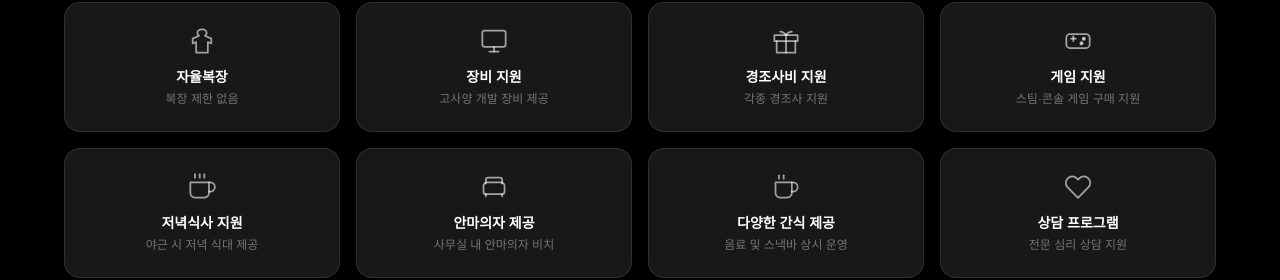
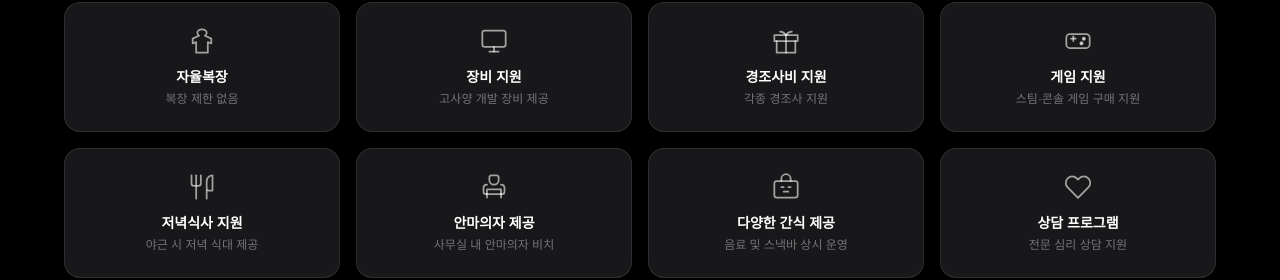
Before and after one commit to arotech-inc/corporate, a Next.js app: page / in a window 1280 px wide. Shown: the part 4433-4713 px from the top of the page. Built offline with nearby package versions, Linux system fonts and the light colour scheme.

Commit message:
Remove the hover effect

```diff
--- a/app/globals.css
+++ b/app/globals.css
@@ -46,15 +46,3 @@ body {
 ::-webkit-scrollbar-thumb:hover {
   background: #555;
 }
-
-@keyframes wiggle {
-  0%, 100% { transform: rotate(0deg); }
-  20% { transform: rotate(-12deg); }
-  40% { transform: rotate(10deg); }
-  60% { transform: rotate(-8deg); }
-  80% { transform: rotate(6deg); }
-}
-
-.group:hover .group-hover\:animate-wiggle {
-  animation: wiggle 0.5s ease-in-out;
-}
--- a/app/page.tsx
+++ b/app/page.tsx
@@ -355,20 +355,20 @@ export default function Home() {
                   <svg width="28" height="28" viewBox="0 0 24 24" fill="none" stroke="currentColor" strokeWidth="1.5" strokeLinecap="round" strokeLinejoin="round"><rect x="2" y="6" width="20" height="12" rx="3"/><circle cx="17" cy="10" r="1" fill="currentColor"/><circle cx="15" cy="14" r="1" fill="currentColor"/><line x1="6" y1="10" x2="10" y2="10"/><line x1="8" y1="8" x2="8" y2="12"/></svg>
                 )},
                 { label: "저녁식사 지원", desc: "야근 시 저녁 식대 제공", icon: (
-                  <svg width="28" height="28" viewBox="0 0 24 24" fill="none" stroke="currentColor" strokeWidth="1.5" strokeLinecap="round" strokeLinejoin="round"><path d="M18 8h1a4 4 0 010 8h-1"/><path d="M2 8h16v9a4 4 0 01-4 4H6a4 4 0 01-4-4V8z"/><line x1="6" y1="1" x2="6" y2="4"/><line x1="10" y1="1" x2="10" y2="4"/><line x1="14" y1="1" x2="14" y2="4"/></svg>
+                  <svg width="28" height="28" viewBox="0 0 24 24" fill="none" stroke="currentColor" strokeWidth="1.5" strokeLinecap="round" strokeLinejoin="round"><path d="M3 2v7c0 1.1.9 2 2 2h4a2 2 0 002-2V2"/><path d="M7 2v20"/><path d="M21 15V2a5 5 0 00-5 5v6c0 1.1.9 2 2 2h3"/><path d="M16 15v7"/></svg>
                 )},
                 { label: "안마의자 제공", desc: "사무실 내 안마의자 비치", icon: (
-                  <svg width="28" height="28" viewBox="0 0 24 24" fill="none" stroke="currentColor" strokeWidth="1.5" strokeLinecap="round" strokeLinejoin="round"><path d="M19 9V6a2 2 0 00-2-2H7a2 2 0 00-2 2v3"/><path d="M3 11v5a2 2 0 002 2h14a2 2 0 002-2v-5a3 3 0 00-3-3H6a3 3 0 00-3 3z"/><path d="M5 18v2"/><path d="M19 18v2"/></svg>
+                  <svg width="28" height="28" viewBox="0 0 24 24" fill="none" stroke="currentColor" strokeWidth="1.5" strokeLinecap="round" strokeLinejoin="round"><path d="M8 4c0-1.1.9-2 2-2h4a2 2 0 012 2v2a4 4 0 01-4 4 4 4 0 01-4-4V4z"/><path d="M6 10c-2 0-3 1.5-3 3v3a2 2 0 002 2h1"/><path d="M18 10c2 0 3 1.5 3 3v3a2 2 0 01-2 2h-1"/><path d="M6 18v3"/><path d="M18 18v3"/><path d="M6 14h12v4H6z"/></svg>
                 )},
                 { label: "다양한 간식 제공", desc: "음료 및 스낵바 상시 운영", icon: (
-                  <svg width="28" height="28" viewBox="0 0 24 24" fill="none" stroke="currentColor" strokeWidth="1.5" strokeLinecap="round" strokeLinejoin="round"><path d="M17 8h1a4 4 0 010 8h-1"/><path d="M3 8h14v9a4 4 0 01-4 4H7a4 4 0 01-4-4V8z"/><path d="M6 2v3"/><path d="M10 2v3"/></svg>
+                  <svg width="28" height="28" viewBox="0 0 24 24" fill="none" stroke="currentColor" strokeWidth="1.5" strokeLinecap="round" strokeLinejoin="round"><rect x="2" y="7" width="20" height="14" rx="2"/><path d="M16 7V5a4 4 0 00-8 0v2"/><path d="M8 12h2"/><path d="M14 12h2"/><path d="M10 16h4"/></svg>
                 )},
                 { label: "상담 프로그램", desc: "전문 심리 상담 지원", icon: (
                   <svg width="28" height="28" viewBox="0 0 24 24" fill="none" stroke="currentColor" strokeWidth="1.5" strokeLinecap="round" strokeLinejoin="round"><path d="M20.84 4.61a5.5 5.5 0 00-7.78 0L12 5.67l-1.06-1.06a5.5 5.5 0 00-7.78 7.78L12 21.23l8.84-8.84a5.5 5.5 0 000-7.78z"/></svg>
                 )},
               ].map(({ icon, label, desc }) => (
                 <div key={label} className="group bg-zinc-900 border border-white/10 rounded-2xl px-6 py-6 text-center hover:bg-white hover:border-white transition-all duration-300 hover:scale-105 cursor-default">
-                  <div className="flex justify-center text-white/60 group-hover:text-black group-hover:animate-wiggle transition-colors duration-300 mb-3">{icon}</div>
+                  <div className="flex justify-center text-white/60 group-hover:text-black transition-colors duration-300 mb-3">{icon}</div>
                   <p className="font-semibold text-sm mb-1 group-hover:text-black transition-colors duration-300">{label}</p>
                   <p className="text-white/40 text-xs group-hover:text-black/50 transition-colors duration-300">{desc}</p>
                 </div>
```
